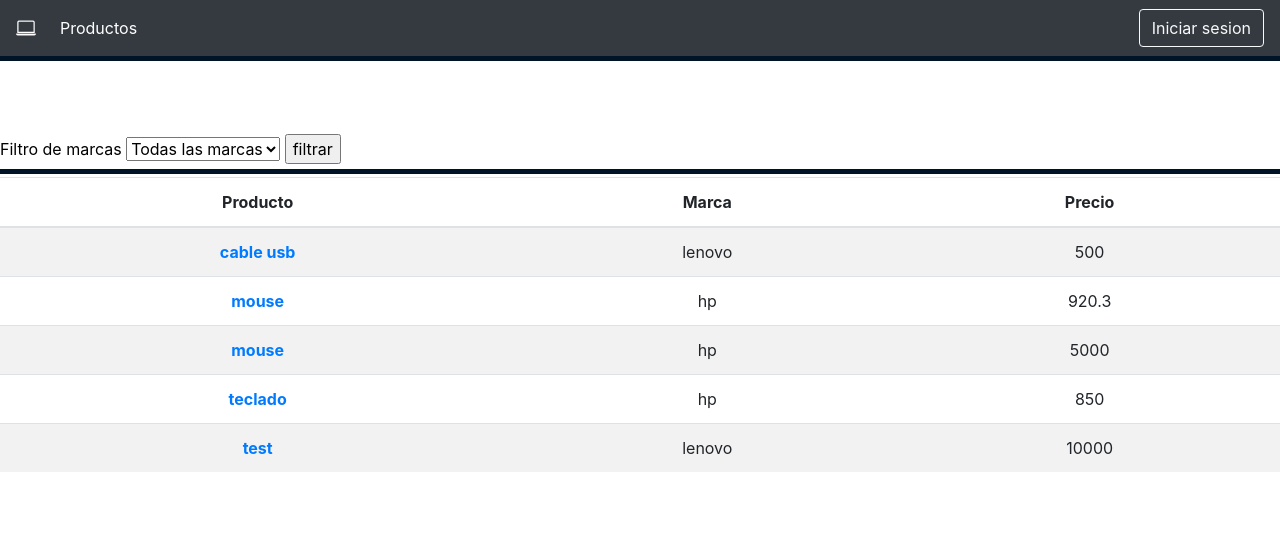
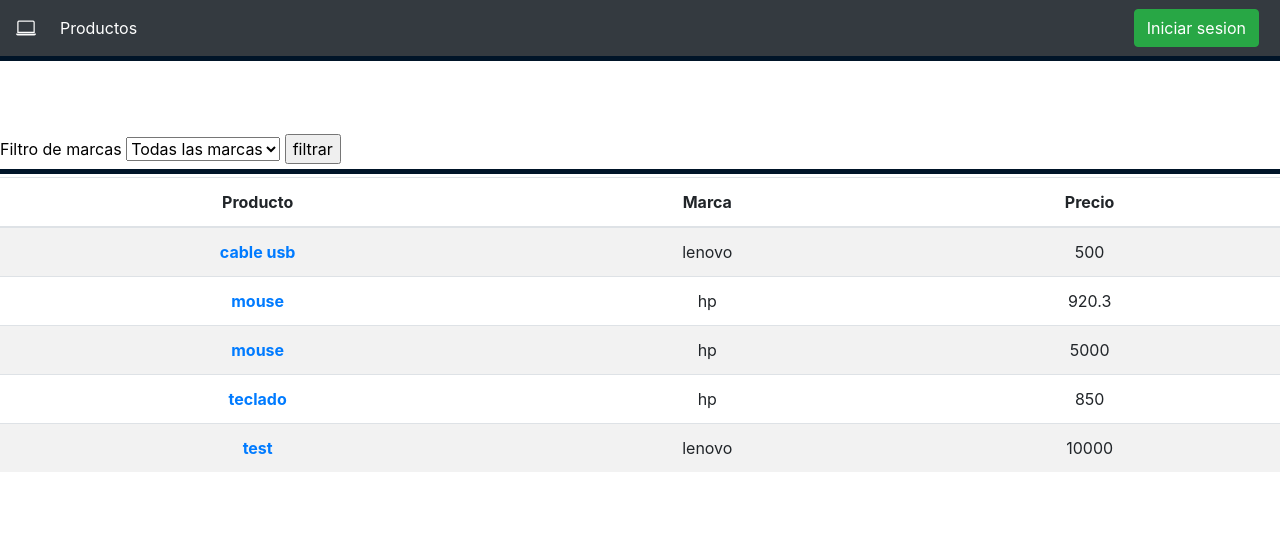
Before and after one commit to agustingroh/TP-web, a PHP site: page / in a window 1280 px wide. Shown: the top 560 px of the page. Run offline with PHP 8.4, Linux system fonts and the light colour scheme; data comes from the database, SQL or seed files in the repository; data that the repository does not hold is empty.

Commit message:
refactor tyles

```diff
--- a/css/styles.css
+++ b/css/styles.css
@@ -4,6 +4,18 @@ body{
     background-color: #001428;
 }
 
+header{
+    display: flex;
+    flex-flow: column;
+    width: 100%;
+}
+
+.logo-label-container{
+    width: 100%;
+    display: flex;
+    height: 50px;
+    background-color: yellow;
+}
 
 .main-container{
     margin-top: 20px;
@@ -195,3 +207,6 @@ p{
 #sign-in{
     margin-left: 0;
 }
+#start-session{
+    margin-bottom: 0;
+}
--- a/templates/header.tpl
+++ b/templates/header.tpl
@@ -11,6 +11,7 @@
      <link rel="stylesheet" href="css/styles.css">
 </head>
 <body>
+  <header>
     <nav class="navbar navbar-expand-lg navbar-light bg-light navbar navbar-dark bg-dark">
         <a class="navbar-brand" href="home"><i class="bi bi-laptop"></i></a>
         <button class="navbar-toggler" type="button" data-toggle="collapse" data-target="#navbarNav" aria-controls="navbarNav" aria-expanded="false" aria-label="Toggle navigation">
@@ -27,13 +28,14 @@
           </ul>
         </div>
           <div class="{if $userRole ==0  } show {else} hide {/if} ">
-               <a href="registration" class="btn btn-outline-light " role="button" >Iniciar sesion</a>
+               <a href="registration" id="start-session" class="btn btn-success" role="button" >Iniciar sesion</a>
           </div>
         <div class="{if $userRole !=0  } show {else} hide {/if} ">
-               <a  class="btn btn-outline-light " href="logOut" role="button" >Cerrar Sesion</a>
+               <a  class="btn btn-info" href="logOut" role="button" >Cerrar Sesion</a>
         </div>
 
 
 
     </div>
     </nav>
+  </header>
```
Also changed, not shown: templates/adminAllProductList.tpl (+20 -8 lines), templates/registration.tpl (+11 -1 lines).
